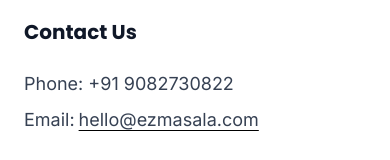
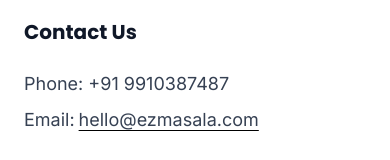
Before and after one commit to Digi-India-Solutions/ezmasala, a Next.js app in the folder frontend/: page / in a window 390 px wide. Shown: the part 9181-9341 px from the top of the page. Built offline with nearby package versions, Linux system fonts and the light colour scheme; no server answers.

Commit message:
Updated phone no

```diff
--- a/frontend/src/components/Footer.tsx
+++ b/frontend/src/components/Footer.tsx
@@ -94,7 +94,7 @@
             </h4>
 
             <ul className="space-y-2 text-base text-gray-700 font-inter">
-              <li className="text-lg">Phone: {contactInfo?.phone || '+91 9082730822'}</li>
+              <li className="text-lg">Phone: {contactInfo?.phone || '+91 9910387487'}</li>
               <li className="text-lg">
                 Email:
                 <a href={`mailto:${contactInfo?.email || 'hello@ezmasala.com'}`} className="ml-1 underline underline-offset-4 decoration-black hover:text-green-600 transition">
```
